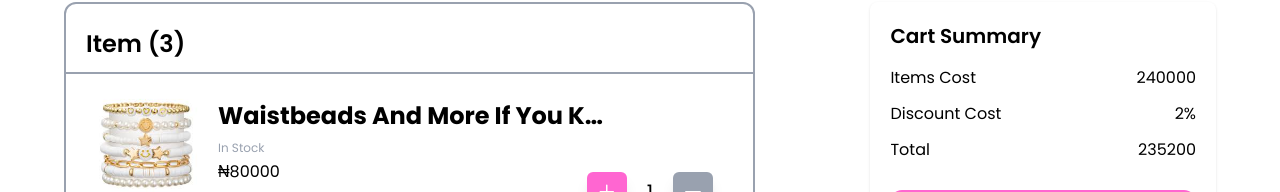
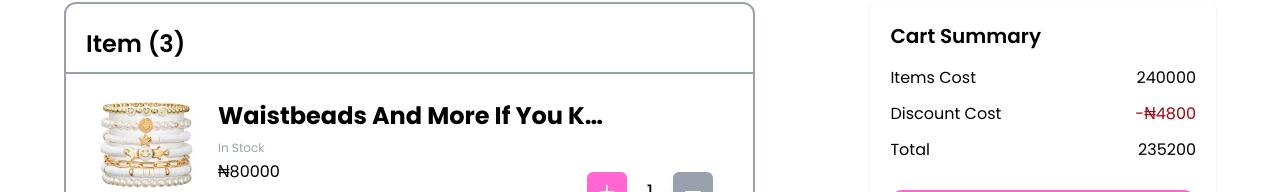
Before and after one commit to soala144/adora-sparkle, a Next.js app: page /cart in a window 1280 px wide. Shown: the part 190-382 px from the top of the page. Built offline with nearby package versions, Linux system fonts and the light colour scheme.

Commit message:
cart pg updated

```diff
--- a/src/app/checkout/page.js
+++ b/src/app/checkout/page.js
@@ -1,7 +1,7 @@
-import React from "react";
+import Checkout from "../../components/Checkout"
 
 const page = () => {
-  return <div>page</div>;
+  return <Checkout />
 };
 
 export default page;
--- a/src/components/Cart.tsx
+++ b/src/components/Cart.tsx
@@ -3,6 +3,8 @@ import React, { useEffect } from "react";
 import { GoPlus } from "react-icons/go";
 import { LuMinus } from "react-icons/lu";
 import { GiTrashCan } from "react-icons/gi";
+import { MdShoppingCart } from "react-icons/md";
+import Link from "next/link";
 
 interface CartItems {
   id: number;
@@ -45,9 +47,28 @@ const Cart: React.FC = () => {
     },
   ];
 
-  const itemsCost:number = cartItems.map(item => item.price * item.quantity).reduce((acc, curr) => acc+curr)
-  const discountCost:number = cartItems.map(item => item.discount ?? 1).reduce((acc, curr) => acc+curr)
-  const totalCost:number = itemsCost - ((discountCost / 100) * itemsCost)
+  // const cartItems: CartItems[] = [];
+
+  const itemsCost: number = cartItems
+    .map((item) => item.price * item.quantity)
+    .reduce((acc, curr) => acc + curr, 0);
+  const discountCost: number =
+    (cartItems
+      .map((item) => item.discount ?? 1)
+      .reduce((acc, curr) => acc + curr, 0) /
+      100) *
+    itemsCost;
+  const totalCost: number = itemsCost - discountCost;
+
+  if (cartItems.length === 0)
+    return (
+      <div className="mt-30 mb-20 text-gray-500">
+        <p className="text-center font-semibold text-2xl sm:text-3xl">
+          Empty Cart. Kindly Add!
+        </p>
+        <MdShoppingCart size={150} className="block mx-auto mt-5" />
+      </div>
+    );
 
   return (
     <div className="pt-20 w-[90%] mx-auto max-w-[1440px]">
@@ -67,7 +88,11 @@ const Cart: React.FC = () => {
               }`}
             >
               <div className="min-[400px]:flex gap-3 items-center">
-                <img src={item.img} alt="" className="sm:size-30 max-[400px]:block max-[400px]:mx-auto size-24" />
+                <img
+                  src={item.img}
+                  alt=""
+                  className="sm:size-30 max-[400px]:block max-[400px]:mx-auto size-24"
+                />
                 <div className=" w-[60%] max-[400px]:w-[94%]">
                   <p className="font-bold  truncate text-2xl capitalize">
                     {item.name}
@@ -100,12 +125,15 @@ const Cart: React.FC = () => {
             <p>Items Cost</p>
             <p className="text-right">{itemsCost}</p>
             <p className="my-3">Discount Cost</p>
-            <p className="text-right my-3">{discountCost}%</p>
+            <p className="text-right my-3 text-red-800">-&#8358;{discountCost}</p>
             <p>Total</p>
             <p className="text-right">{totalCost}</p>
-            <button className="py-3 bg-[#ff66d1] col-span-2 text-white rounded-xl mt-7 cursor-pointer">
-              Checkout Orders
-            </button>
+            <Link
+              href="/checkout"
+              className="py-3 bg-[#ff66d1] disabled:bg-[#ff66d1]/50 col-span-2 text-white rounded-xl mt-7 cursor-pointer"
+            >
+              <p className="text-center">Checkout Orders</p>
+            </Link>
           </div>
         </div>
       </div>
--- /dev/null
+++ b/src/components/Checkout.tsx
@@ -0,0 +1,17 @@
+import React from 'react'
+
+const Checkout = () => {
+  return (
+    <div className='pt-20 w-[90%] mx-auto max-w-[1440px]'>
+      <h1 className='uppercase lg:capitalize font-5xl lg:text-4xl text-center font-bold my-10'>Billing Details</h1>
+      <form action="">
+        <div>
+          <label htmlFor="firstName">First Name</label>
+          <input type="text" placeholder='your first name...' className='outline-none bg-[#F5F5F5]' />
+        </div>
+      </form>
+    </div>
+  )
+}
+
+export default Checkout
```
